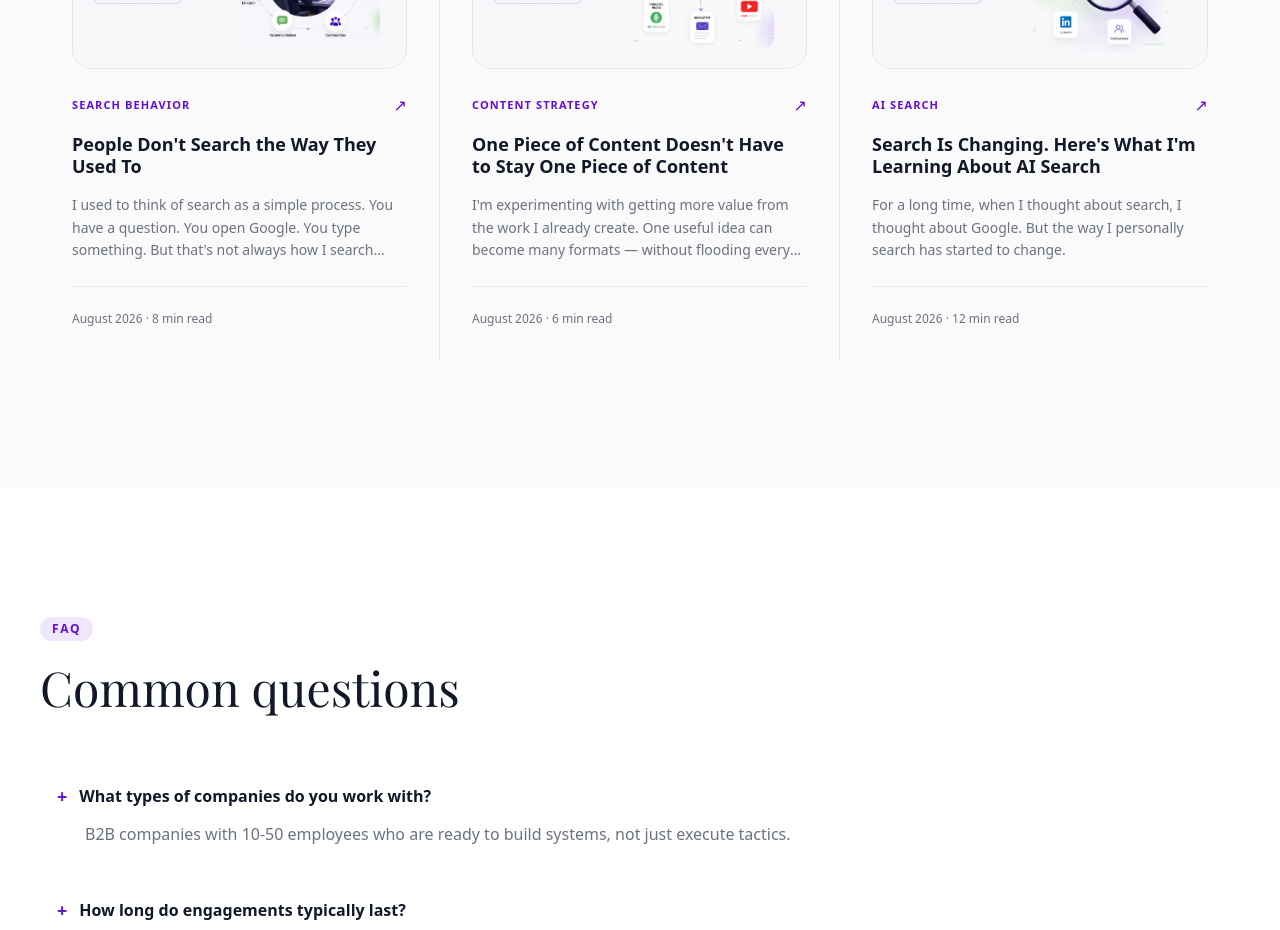
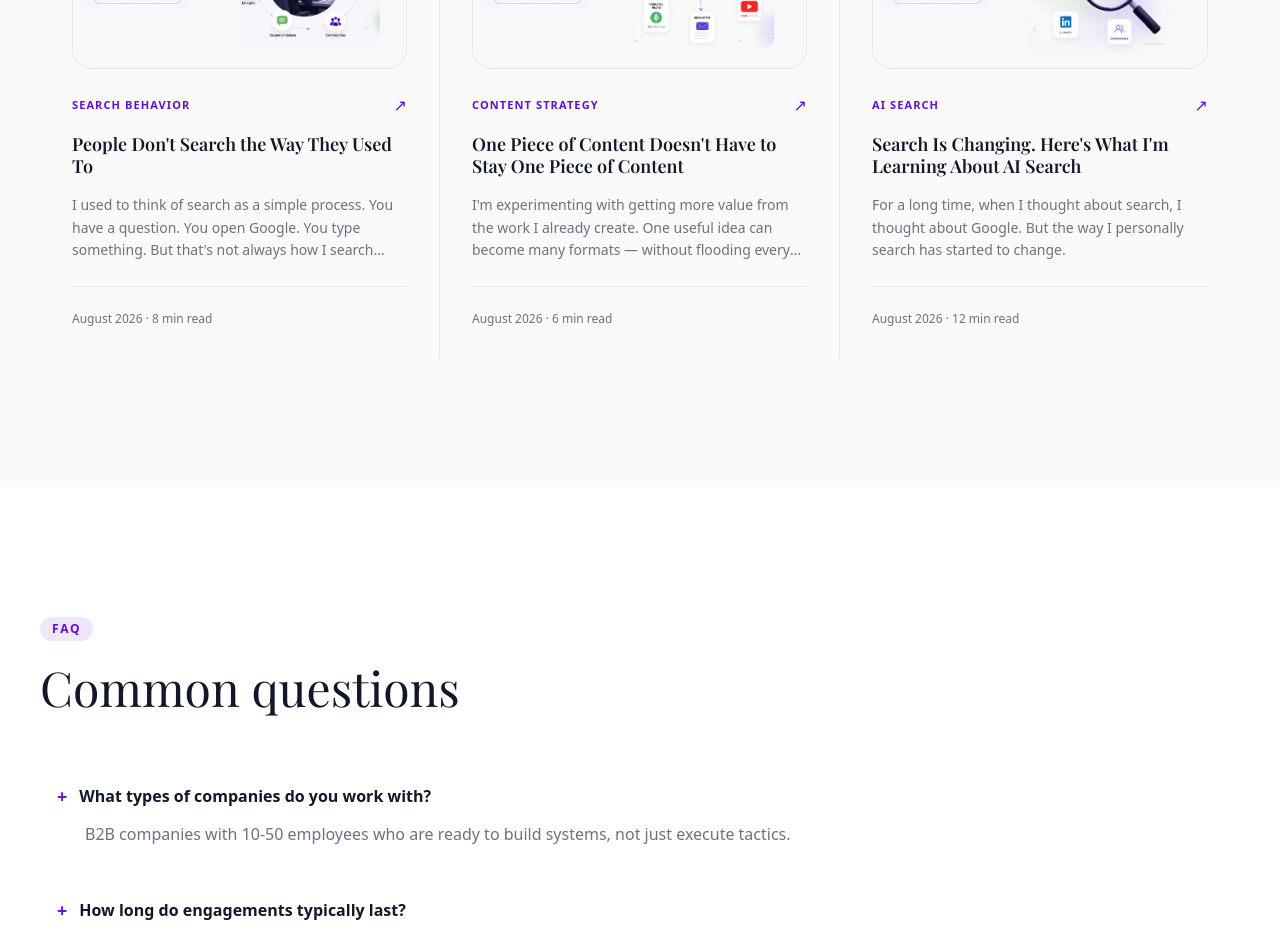
Before and after one commit to writebysachin/sachin-pandey-site, a Next.js app: page / in a window 1280 px wide. Shown: the part 5740-6670 px from the top of the page. Built offline with nearby package versions, Linux system fonts and the light colour scheme; no server answers; a web font is replaced by a local one.

Commit message:
Homepage insights: Playfair font for blog titles

```diff
--- a/src/components/HomePageClient.tsx
+++ b/src/components/HomePageClient.tsx
@@ -561,7 +561,7 @@ function Insights({ posts }: { posts: BlogPost[] }) {
                       ↗
                     </span>
                   </div>
-                  <h3 className="text-lg font-semibold text-foreground group-hover:text-primary transition-colors leading-tight">
+                  <h3 className="font-heading text-lg font-semibold text-foreground group-hover:text-primary transition-colors leading-tight">
                     {post.title}
                   </h3>
                   <p className="text-sm text-muted-foreground leading-relaxed line-clamp-3">
```
